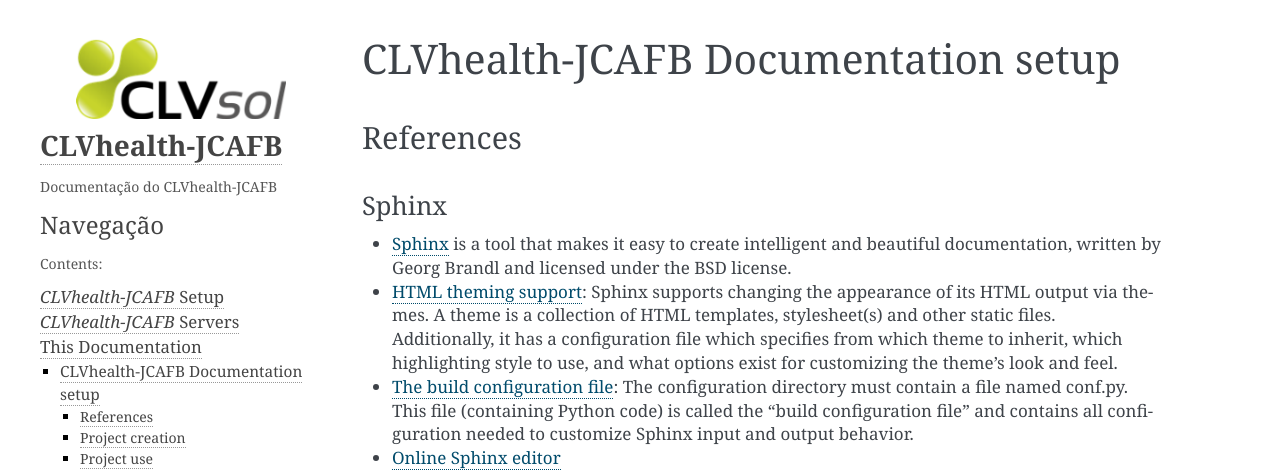
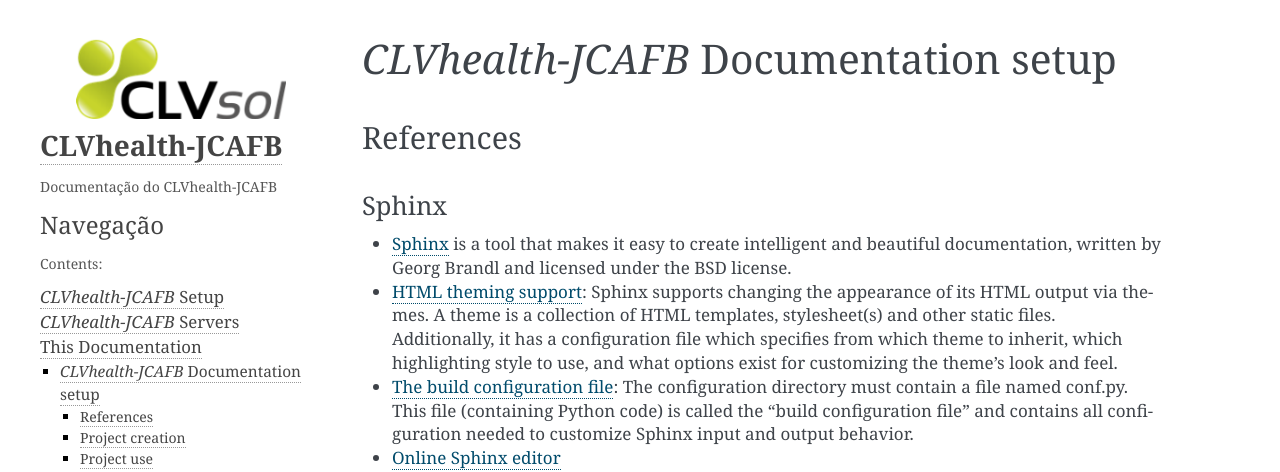
Before and after one commit to CLVsol/clvsol_clvhealth_jcafb_docs, a Sphinx documentation site: the page built from source/this_documentation/CLVhealth_JCAFB_Documentation_setup.rst, in a window 1280 px wide. Shown: the top 472 px of the page. Built offline with Sphinx 7.4.7, drawn with Linux system fonts in a browser that asks for light colours.

```diff
--- a/source/this_documentation/CLVhealth_JCAFB_Documentation_setup.rst
+++ b/source/this_documentation/CLVhealth_JCAFB_Documentation_setup.rst
@@ -1,6 +1,6 @@
-===================================
-CLVhealth-JCAFB Documentation setup
-===================================
+=====================================
+*CLVhealth-JCAFB* Documentation setup
+=====================================
 
 References
 ==========
```
